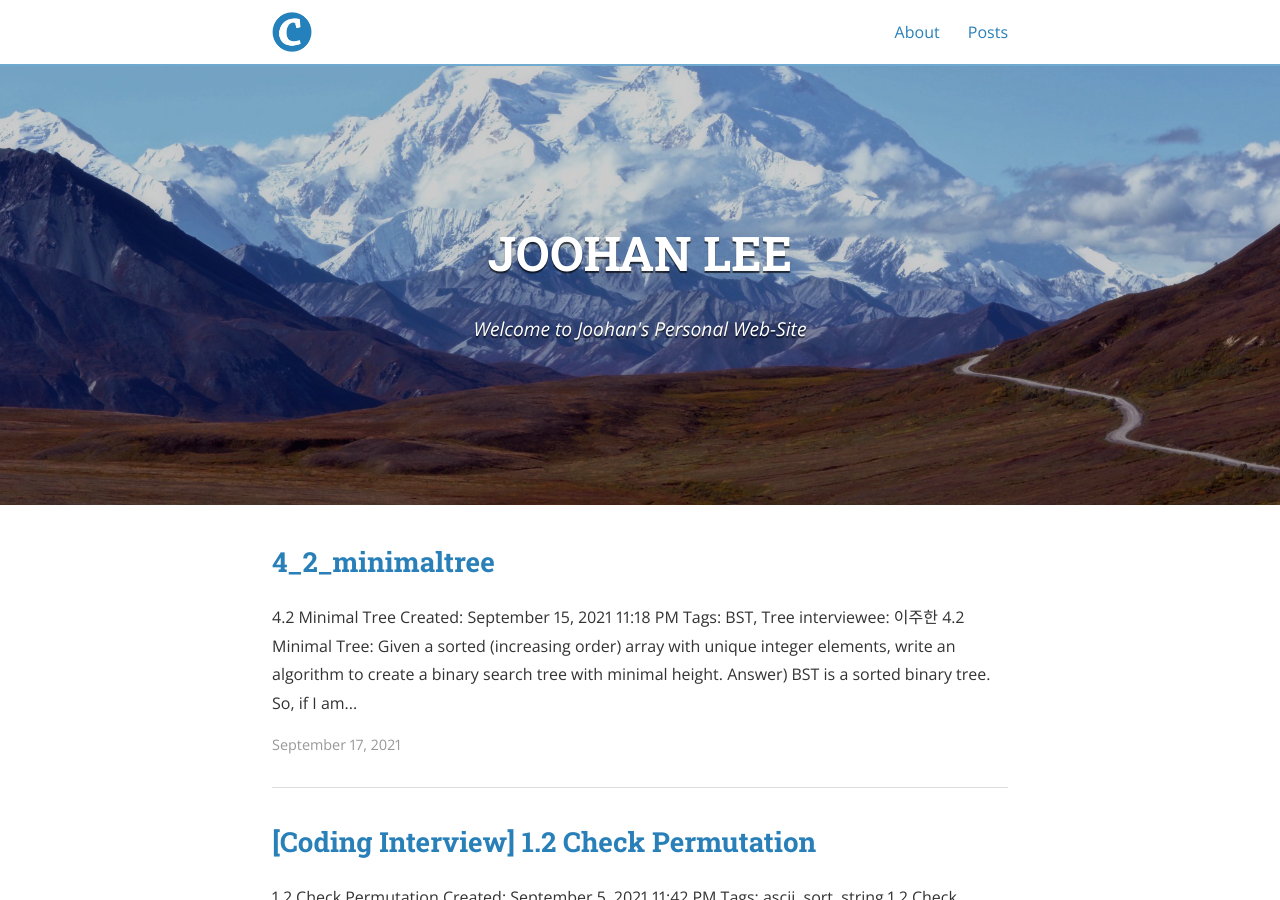
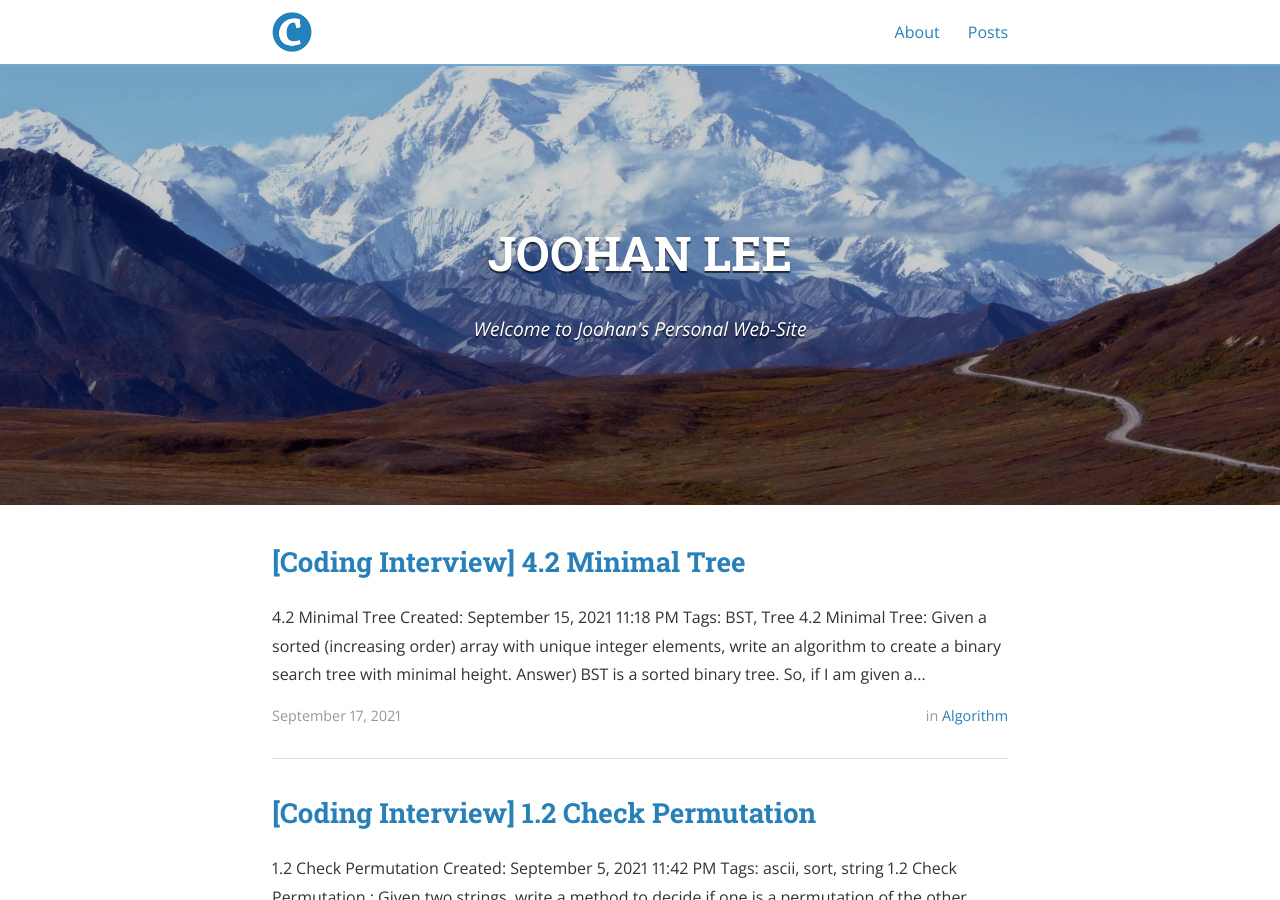
Before and after one commit to joohan-lee/joohan-lee.github.io, a Jekyll site: the page built from index.html, in a window 1280 px wide and 900 px high. Built offline with Jekyll 4.4.1, drawn with Linux system fonts in a browser that asks for light colours; nearby versions of some CDN libraries; the list of posts is cut into pages by our own code.

Commit message:
Update 2021-09-17-4_2_MinimalTree.md

```diff
--- a/_posts/2021-09-17-4_2_MinimalTree.md
+++ b/_posts/2021-09-17-4_2_MinimalTree.md
@@ -1,8 +1,15 @@
+---
+layout: post
+title:  "[Coding Interview] 4.2 Minimal Tree"
+date:   2021-09-17 02:25:52 -0500
+author: Joohan Lee
+categories: Algorithm
+tags: Language Python Tree
+---
 # 4.2 Minimal Tree
 
 Created: September 15, 2021 11:18 PM
 Tags: BST, Tree
-interviewee: 이주한
 
 # 4.2 Minimal Tree: Given a sorted (increasing order) array with unique integer elements, write an
 algorithm to create a binary search tree with minimal height.
```
